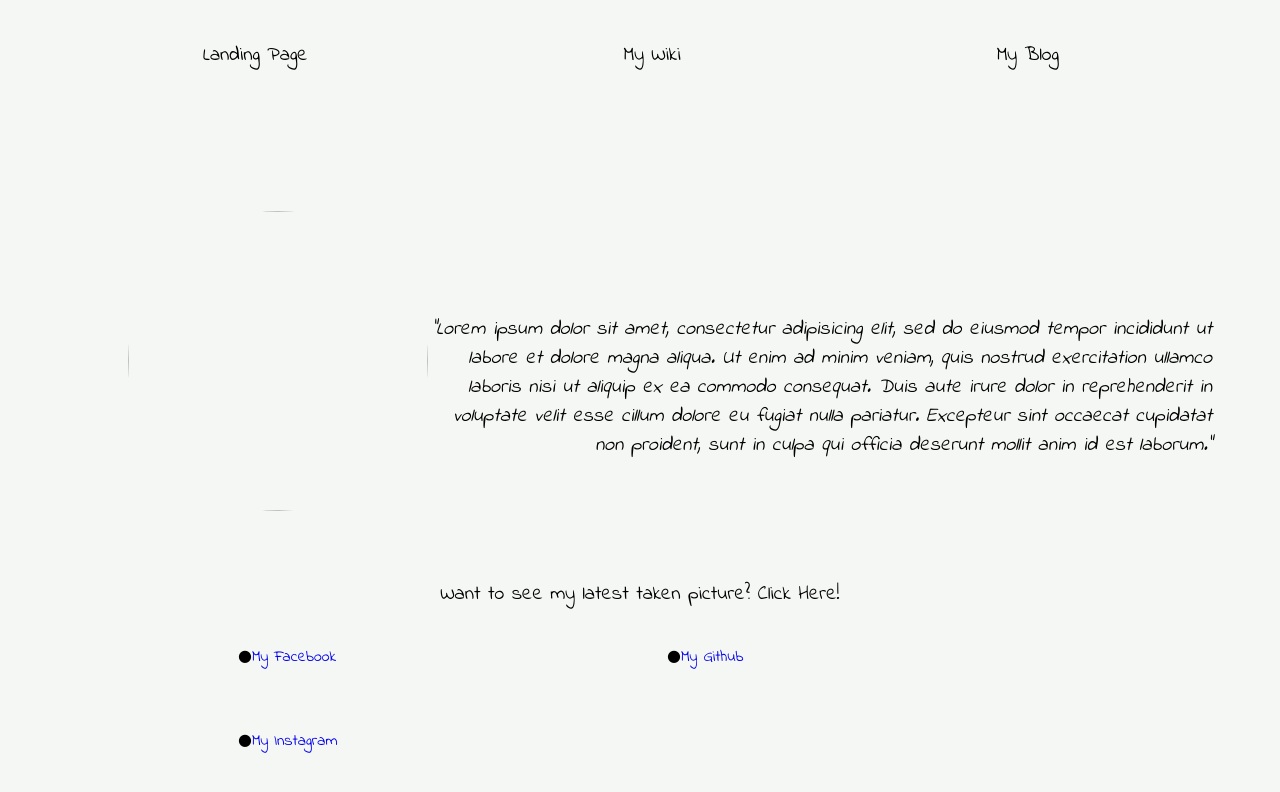
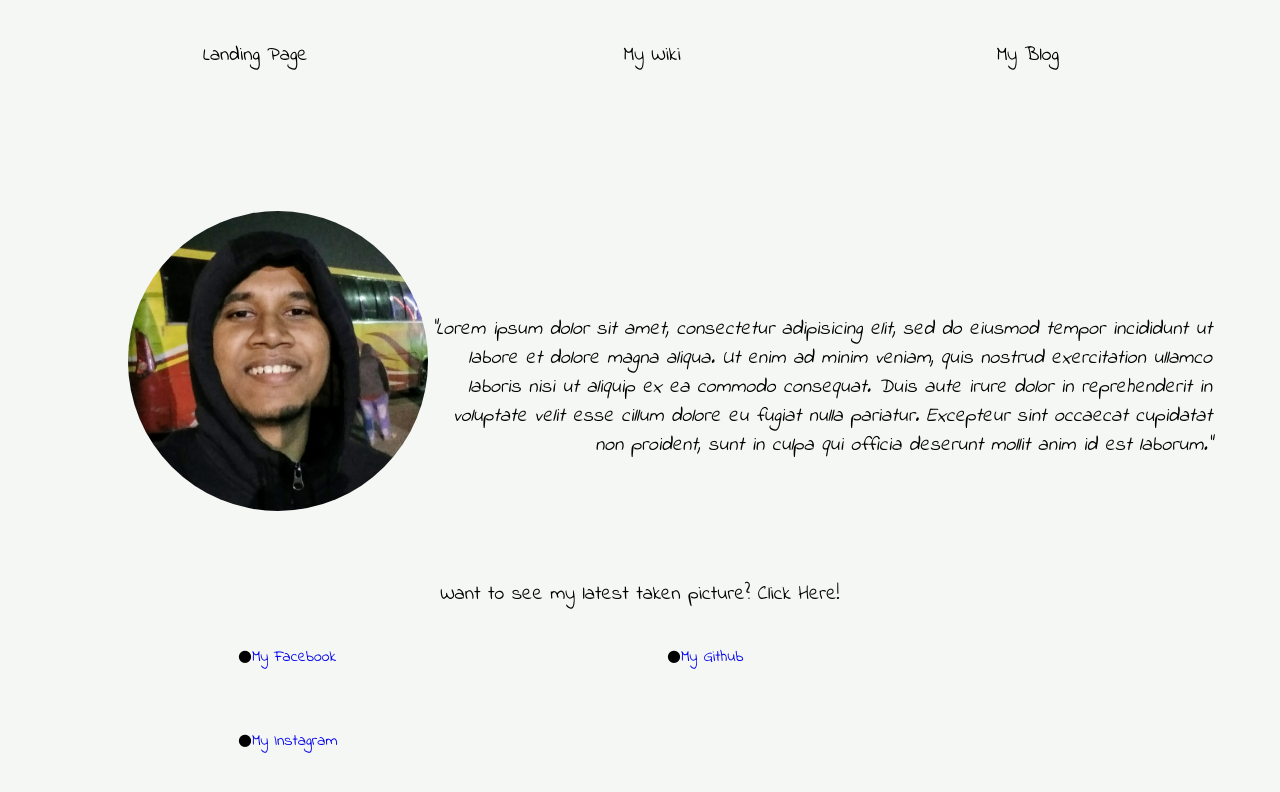
Before and after one commit to riffAt2013/mySite, a plain HTML site: page index.html in a window 1280 px wide. Drawn offline with Linux system fonts and the light colour scheme.

Commit message:
changed img src

```diff
--- a/index.html
+++ b/index.html
@@ -16,7 +16,7 @@
 		</nav>
 
 		<article>
-			<img src="rifat.jpg" height="300px" width="300px">
+			<img src="statics/rifat.jpg" height="300px" width="300px">
 		</article>
 
 		<article>
```
